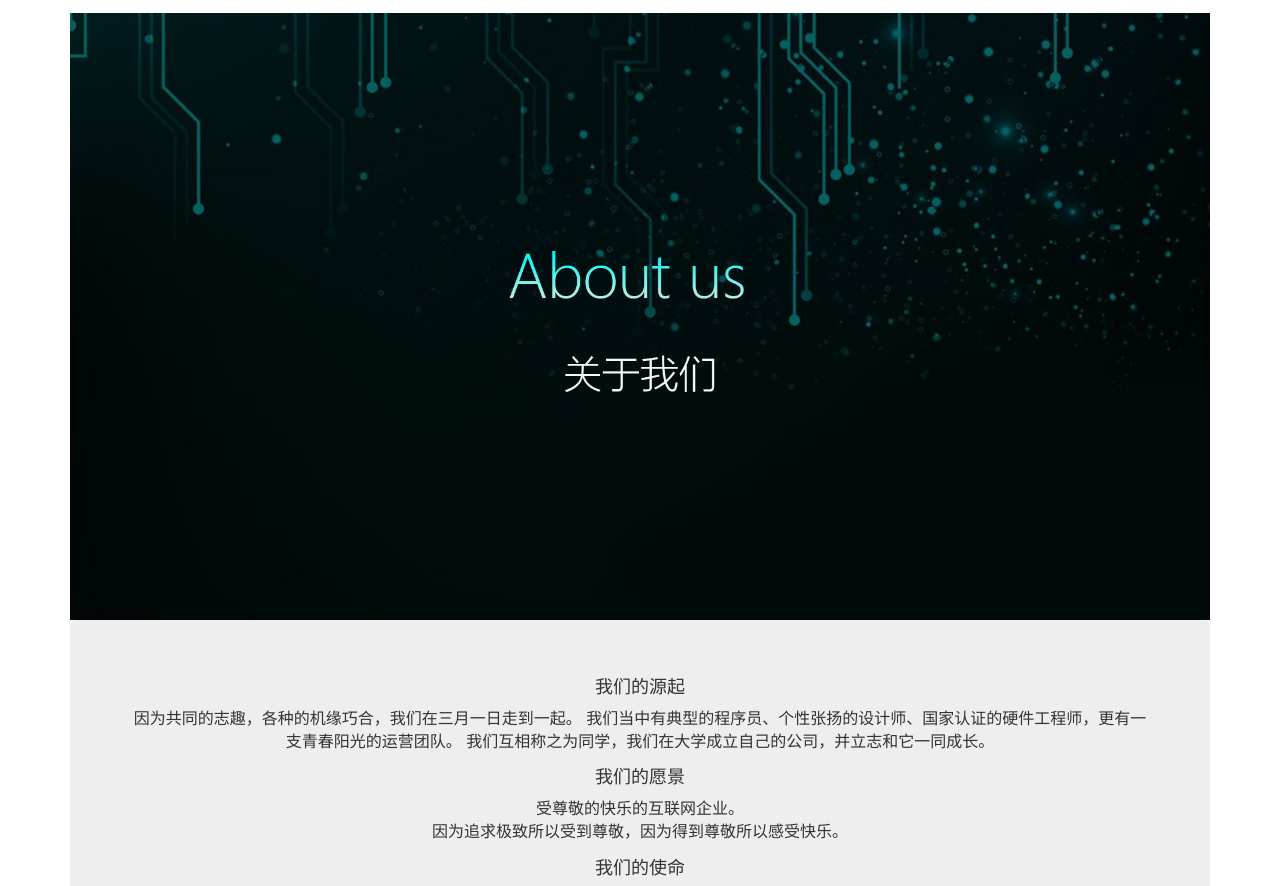
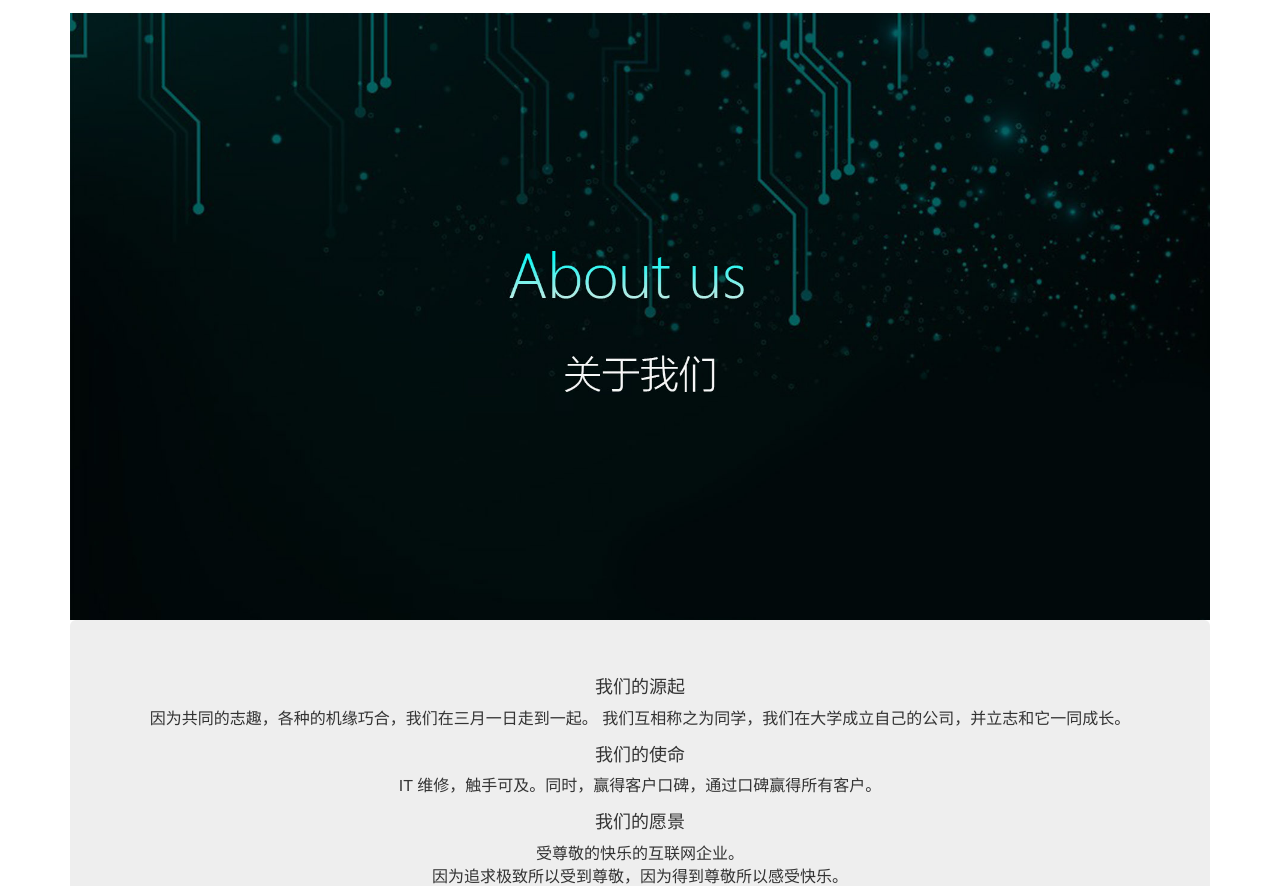
Before and after one commit to FatliTalk/sanyueyi, a plain HTML site: page about.html in a window 1280 px wide. Shown: the part 57-943 px from the top of the page. Drawn offline with nearby package versions, Linux system fonts and the light colour scheme.

Commit message:
Update about.html

```diff
--- a/about.html
+++ b/about.html
@@ -69,17 +69,17 @@ body {
     <div class="jumbotron"  style="text-align: center">
         <h4>我们的源起</h4>
             <p style="font-size: 16px">
-                因为共同的志趣，各种的机缘巧合，我们在三月一日走到一起。 我们当中有典型的程序员、个性张扬的设计师、国家认证的硬件工程师，更有一支青春阳光的运营团队。 我们互相称之为同学，我们在大学成立自己的公司，并立志和它一同成长。
+                因为共同的志趣，各种的机缘巧合，我们在三月一日走到一起。 我们互相称之为同学，我们在大学成立自己的公司，并立志和它一同成长。
+            </p>
+        <h4>我们的使命</h4>
+            <p style="font-size: 16px">
+                IT 维修，触手可及。同时，赢得客户口碑，通过口碑赢得所有客户。
             </p>
         <h4>我们的愿景</h4>
             <p style="font-size: 16px">
                 受尊敬的快乐的互联网企业。
                 <br>
                 因为追求极致所以受到尊敬，因为得到尊敬所以感受快乐。
-            </p>
-        <h4>我们的使命</h4>
-            <p style="font-size: 16px">
-                IT 维修，触手可及。同时，赢得客户口碑，通过口碑赢得所有客户。
             </p>
         <h4>我们的价值观</h4>
             <p style="font-size: 16px">
```
